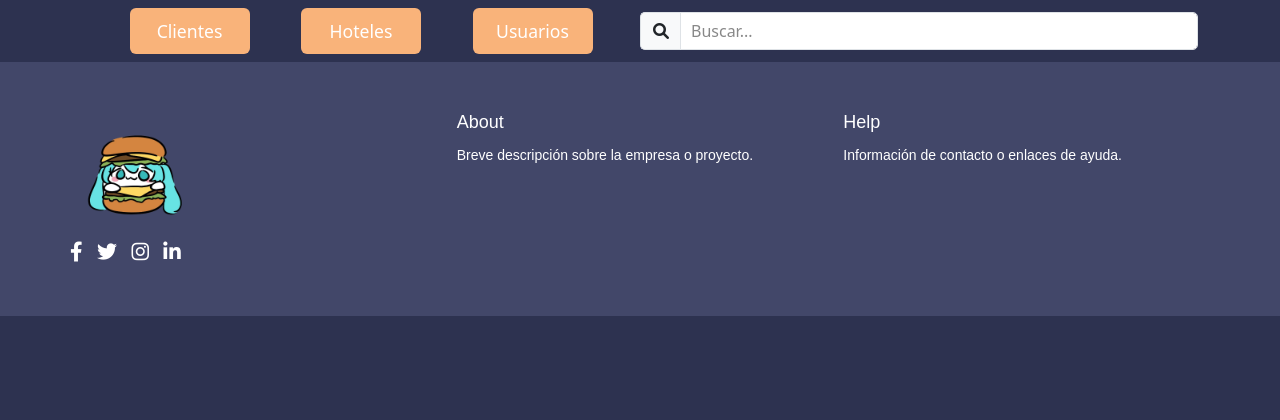
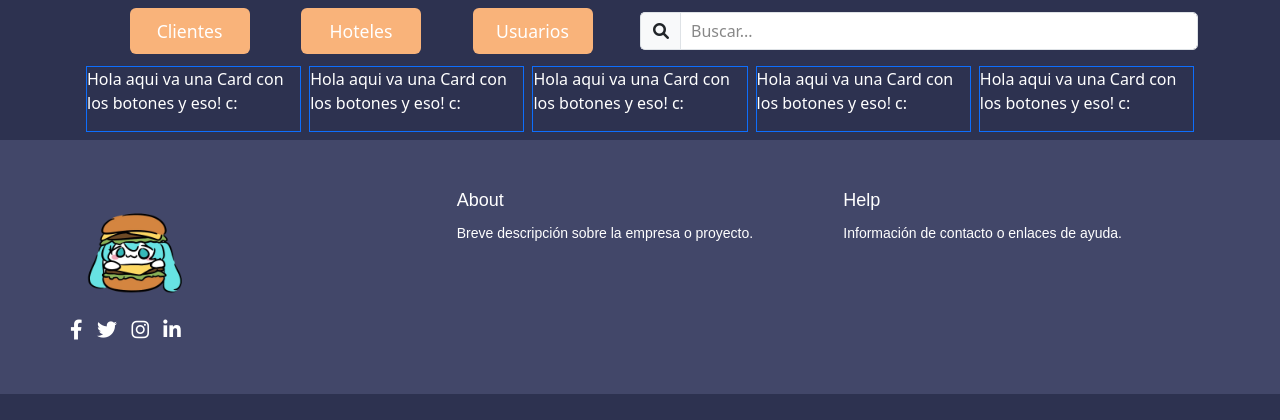
Before and after one commit to Soyeldiego3/ProyectoHotelADM, a Django app: page /admin/panel in a window 1280 px wide. Shown: the part 69-489 px from the top of the page. Run offline with Django 5.2, Linux system fonts and the light colour scheme.

Commit message:
panel_upd

```diff
--- a/HotelAdm/templates/adminAPP/panel.html
+++ b/HotelAdm/templates/adminAPP/panel.html
@@ -21,6 +21,30 @@
         </div>
     </div>
 </div>
+<div class="container ">
+    <div class="d-flex justify-content-evenly w-100 w-md-25 mb-2 mb-md-0 text-white">
+        <!-- 1 -->
+        <div class="w-100 w-md-25 mb-2 border border-primary m-1">
+            <p>Hola aqui va una Card con los botones y eso! c:</p>
+        </div>
+        <!-- 2 -->
+        <div class="w-100 w-md-25 mb-2 border border-primary m-1">
+            <p>Hola aqui va una Card con los botones y eso! c:</p>
+        </div>
+        <!-- 3 -->
+        <div class="w-100 w-md-25 mb-2 border border-primary m-1">
+            <p>Hola aqui va una Card con los botones y eso! c:</p>
+        </div>
+        <!-- 4 -->
+        <div class="w-100 w-md-25 mb-2 border border-primary m-1">
+            <p>Hola aqui va una Card con los botones y eso! c:</p>
+        </div>
+        <!-- 5 -->
+        <div class="w-100 w-md-25 mb-2 border border-primary m-1">
+            <p>Hola aqui va una Card con los botones y eso! c:</p>
+        </div>
+    </div>
+</div>
 
 {% include 'index.html' %}
 {% endblock %}
```
Also changed, not shown: HotelAdm/templates/usuarioAPP/usuario.html (deleted, +0 -11 lines).
